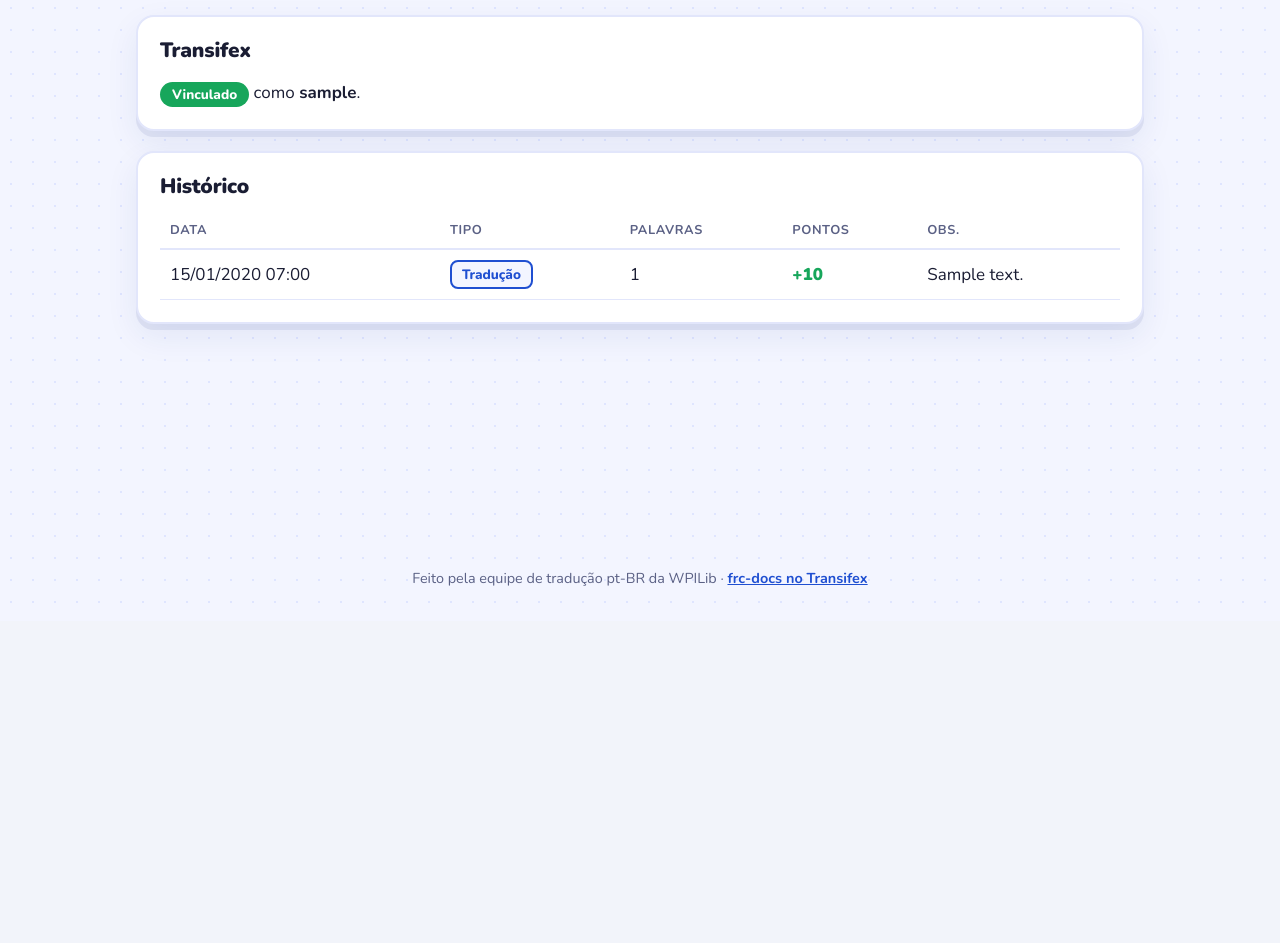
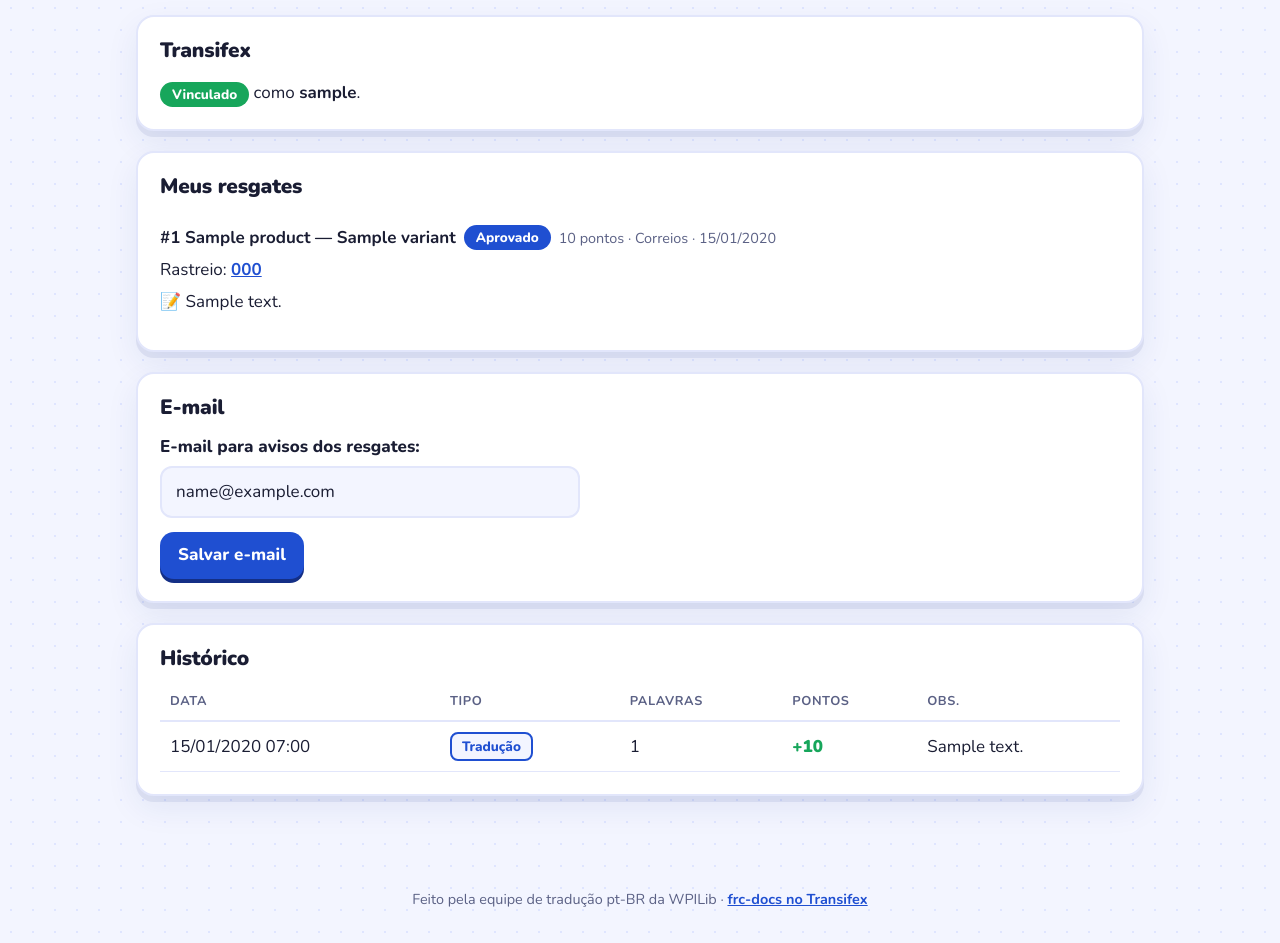
Before and after one commit to CarvalhoJeo/translation_ptbr_store_wpilib, a Django app: page /conta/ in a window 1280 px wide. Shown: the part 179-1122 px from the top of the page. Before the commit the page ends 782 px from the top, so only its background shows below. Run offline with Django 5.2, Linux system fonts and the light colour scheme; a user stored in the database is signed in; tables that the repository leaves empty hold one stand-in row (values such as "Sample post"); some libraries are stand-ins or nearby versions.

Commit message:
feat: Minha conta shows redemptions, editable e-mail, parked points
Co-Authored-By: Claude Opus 5.5 <noreply@anthropic.com>

```diff
--- a/accounts/forms.py
+++ b/accounts/forms.py
@@ -7,3 +7,7 @@ class LinkForm(forms.Form):
         max_length=200,
         help_text="Ex.: joaosilva (o nome que aparece no seu perfil do Transifex).",
     )
+
+
+class EmailForm(forms.Form):
+    email = forms.EmailField(label="E-mail para avisos dos resgates", max_length=254)
--- a/accounts/templates/accounts/account.html
+++ b/accounts/templates/accounts/account.html
@@ -15,15 +15,52 @@
       <p><span class="pill pill--ok">Vinculado</span> como <strong>{{ profile.transifex_username }}</strong>.</p>
     {% elif profile.link_status == "pending" %}
       <p><span class="pill pill--wait">Aguardando aprovação</span> pedido de vínculo com <strong>{{ profile.transifex_username }}</strong>.</p>
+      {% if parked_points %}<p class="parked">⏳ <strong>{{ parked_points }} pontos guardados</strong> aguardando aprovação.</p>{% endif %}
+    {% elif profile.link_status == "rejected" %}
+      <p><span class="pill pill--no">Recusado</span> Seu pedido anterior foi recusado. Confira o nome e tente de novo.</p>
     {% endif %}
     {% if can_request %}
-      {% if profile.link_status == "rejected" %}<p><span class="pill pill--no">Recusado</span> Seu pedido anterior foi recusado. Confira o nome e tente de novo.</p>{% endif %}
       <form method="post" class="form">
-        {% csrf_token %}
+        {% csrf_token %}<input type="hidden" name="form" value="link">
         {{ form.as_p }}
-        <button class="btn btn--blue" type="submit">Pedir vínculo</button>
+        <button class="btn btn--blue" type="submit">{% if profile.link_status == "pending" %}Corrigir nome{% else %}Pedir vínculo{% endif %}</button>
       </form>
     {% endif %}
+  </section>
+
+  <section class="card">
+    <h2 class="card__title">Meus resgates</h2>
+    {% if redemptions %}
+      <ul class="redemptions">
+        {% for r in redemptions %}
+          <li class="redemption">
+            <div class="redemption__main">
+              <strong>#{{ r.pk }} {{ r.variant }}</strong>
+              <span class="pill pill--status pill--{{ r.status }}">{{ r.get_status_display }}</span>
+              <span class="redemption__meta">{{ r.cost }} pontos · {{ r.get_delivery_display }} · {{ r.created_at|date:"d/m/Y" }}</span>
+            </div>
+            {% if r.tracking_code %}<p class="redemption__line">Rastreio: <a href="{{ r.tracking_url }}">{{ r.tracking_code }}</a></p>{% endif %}
+            {% if r.admin_note %}<p class="redemption__line">📝 {{ r.admin_note }}</p>{% endif %}
+            {% if r.status == "requested" %}
+              <form method="post" action="{% url 'shop_cancel' r.pk %}">
+                {% csrf_token %}<button class="btn btn--light-dark" type="submit">Cancelar</button>
+              </form>
+            {% endif %}
+          </li>
+        {% endfor %}
+      </ul>
+    {% else %}
+      <p class="empty">Nenhum resgate ainda. <a href="{% url 'shop_catalog' %}">Ver a loja</a></p>
+    {% endif %}
+  </section>
+
+  <section class="card">
+    <h2 class="card__title">E-mail</h2>
+    <form method="post" class="form">
+      {% csrf_token %}<input type="hidden" name="form" value="email">
+      {{ email_form.as_p }}
+      <button class="btn btn--blue" type="submit">Salvar e-mail</button>
+    </form>
   </section>
 
   <section class="card">
--- a/accounts/views.py
+++ b/accounts/views.py
@@ -1,11 +1,12 @@
 from django.contrib import messages
 from django.contrib.auth.decorators import login_required
+from django.db.models import Sum
 from django.shortcuts import redirect, render
 
-from ledger.models import PointRates
+from ledger.models import PointRates, UnclaimedEvent
 from ledger.services import balance
 
-from .forms import LinkForm
+from .forms import EmailForm, LinkForm
 from .models import Profile
 from .services import LinkError, get_profile, request_link
 
@@ -17,23 +18,48 @@ def home(request):
 @login_required
 def account(request):
     profile = get_profile(request.user)
-    form = LinkForm(request.POST or None)
-    if request.method == "POST" and form.is_valid():
+    which = request.POST.get("form", "link") if request.method == "POST" else None
+    link_form = LinkForm(
+        request.POST if which == "link" else None,
+        initial={"transifex_username": profile.transifex_username}
+        if profile.link_status == Profile.LinkStatus.PENDING
+        else None,
+    )
+    email_form = EmailForm(request.POST if which == "email" else None, initial={"email": request.user.email})
+
+    if which == "link" and link_form.is_valid():
         try:
-            request_link(request.user, form.cleaned_data["transifex_username"])
+            request_link(request.user, link_form.cleaned_data["transifex_username"])
         except LinkError as exc:
-            form.add_error("transifex_username", str(exc))
+            link_form.add_error("transifex_username", str(exc))
         else:
             messages.success(request, "Pedido de vínculo enviado. Um admin vai aprovar em breve.")
             return redirect("account")
+    if which == "email" and email_form.is_valid():
+        request.user.email = email_form.cleaned_data["email"]
+        request.user.save(update_fields=["email"])
+        messages.success(request, "E-mail atualizado.")
+        return redirect("account")
+
+    parked_points = 0
+    if profile.link_status == Profile.LinkStatus.PENDING:
+        parked_points = (
+            UnclaimedEvent.objects.filter(tx_username__iexact=profile.transifex_username).aggregate(
+                total=Sum("amount")
+            )["total"]
+            or 0
+        )
     return render(
         request,
         "accounts/account.html",
         {
             "profile": profile,
-            "can_request": profile.link_status in (Profile.LinkStatus.NONE, Profile.LinkStatus.REJECTED),
-            "form": form,
+            "can_request": profile.link_status != Profile.LinkStatus.APPROVED,
+            "form": link_form,
+            "email_form": email_form,
+            "parked_points": parked_points,
             "balance": balance(request.user),
             "entries": request.user.point_entries.all()[:50],
+            "redemptions": request.user.redemptions.select_related("variant__product")[:50],
         },
     )
--- a/static/css/site.css
+++ b/static/css/site.css
@@ -503,3 +503,18 @@ select {
   color: var(--text);
   font: inherit;
 }
+
+.parked { margin: 8px 0 12px; }
+.redemptions { list-style: none; margin: 0; padding: 0; }
+.redemption { padding: 12px 0; border-bottom: 1px solid var(--border); }
+.redemption:last-child { border-bottom: 0; }
+.redemption__main { display: flex; flex-wrap: wrap; gap: 8px; align-items: center; }
+.redemption__meta { color: var(--muted); font-size: 0.9rem; }
+.redemption__line { margin: 6px 0 0; }
+.redemption form { margin-top: 8px; }
+.pill--status { background: var(--muted); }
+.pill--requested { background: var(--amber); }
+.pill--approved, .pill--shipping_paid { background: var(--blue); }
+.pill--shipped, .pill--ready_for_pickup { background: #7a4ff0; }
+.pill--delivered { background: var(--green); }
+.pill--rejected, .pill--cancelled { background: var(--red); }
```
Also changed, not shown: tests/test_account_shop.py (added, +79 -0 lines).
